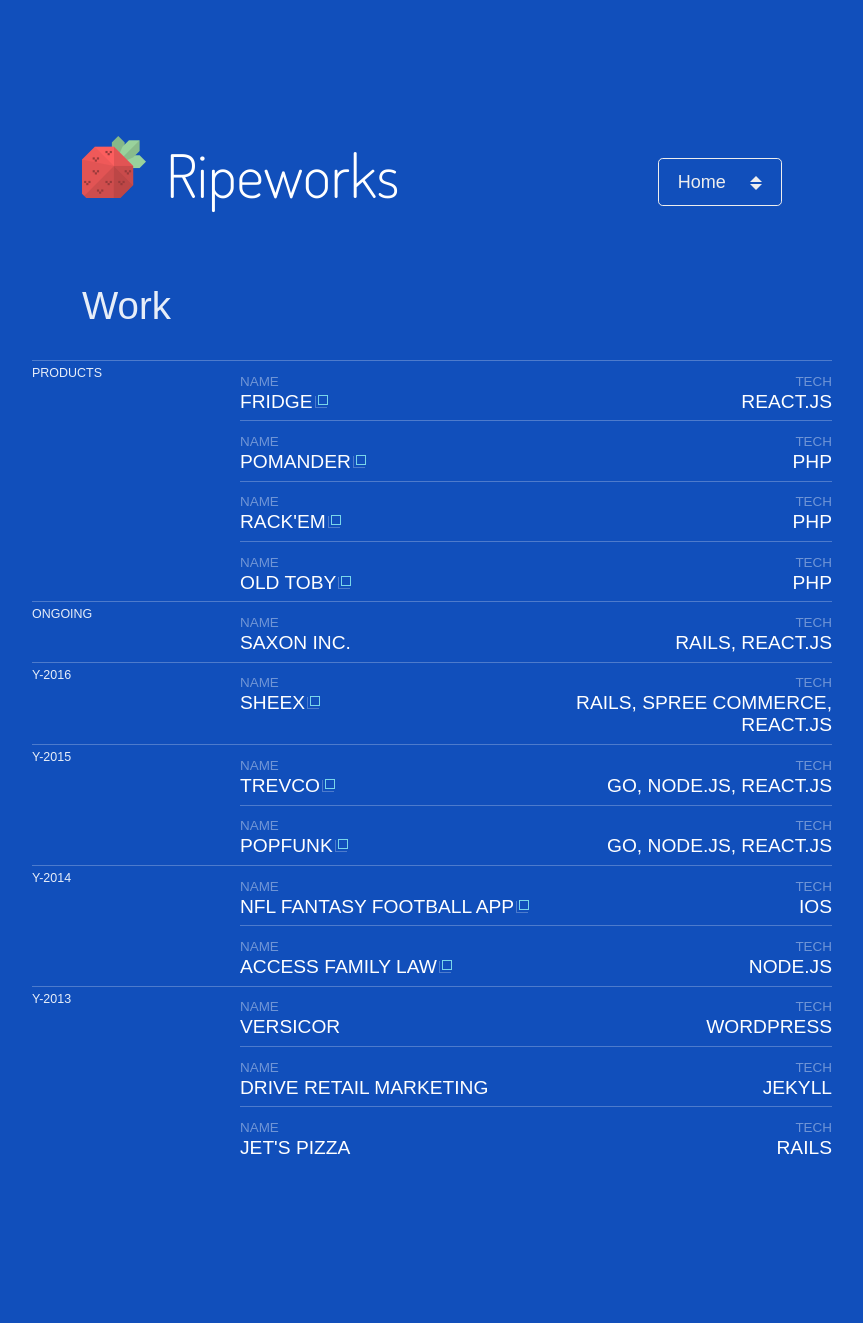
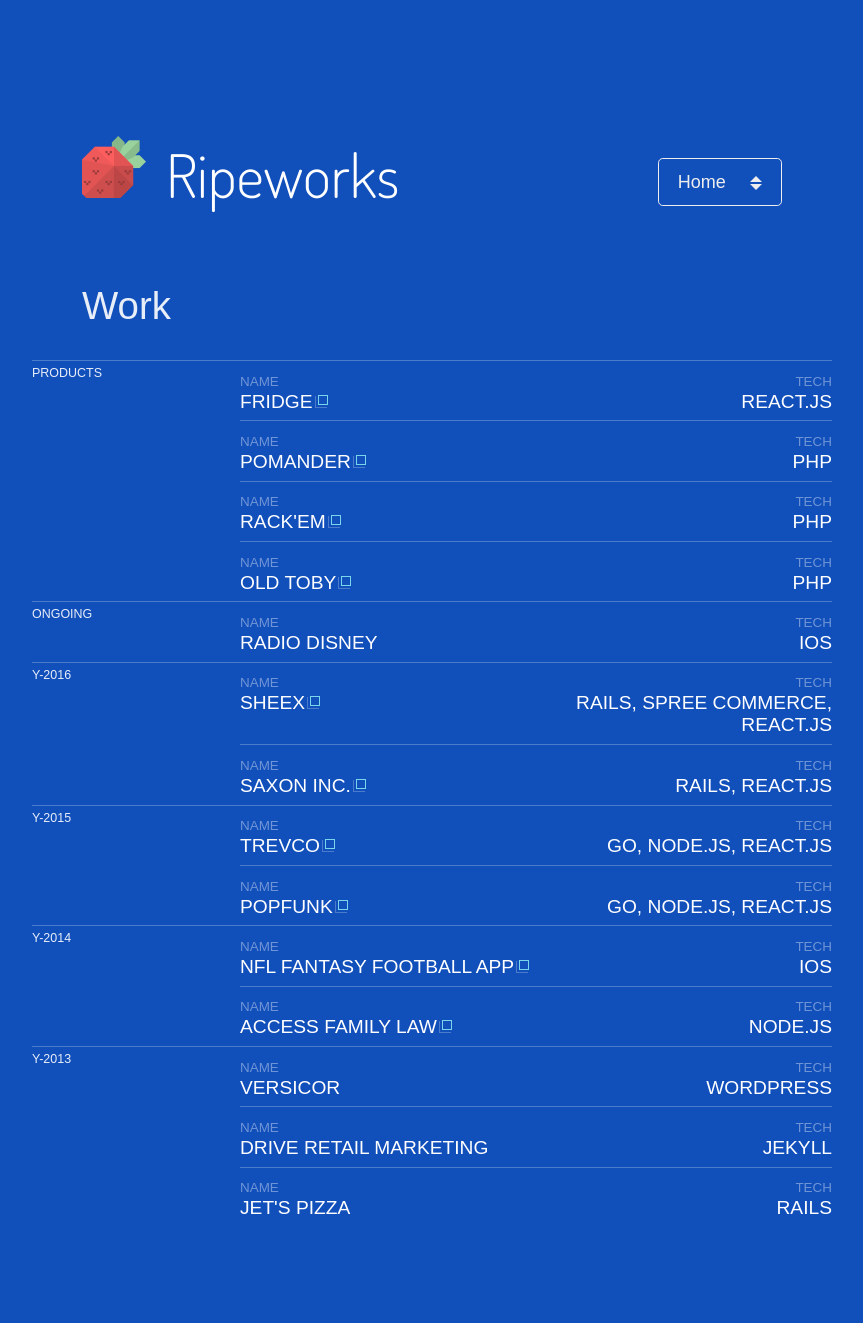
Before and after one commit to ripeworks/ripeworks.github.io, a Jekyll site: the page built from work/index.html, in a window 1280 px wide. Shown: the whole page, without its empty margins (208-1071 px from the left). Built offline with Jekyll 4.4.1, drawn with Linux system fonts in a browser that asks for light colours; before the commit the page ends 1263 px from its top, so only the background shows below that.

Commit message:
updating projects

```diff
--- a/_data/ongoing.yml
+++ b/_data/ongoing.yml
@@ -1,2 +1,2 @@
-- name: Saxon Inc.
-  tech: Rails, React.js
+- name: Radio Disney
+  tech: iOS
--- a/_data/projects2016.yml
+++ b/_data/projects2016.yml
@@ -1,3 +1,6 @@
 - name: SHEEX
   tech: Rails, Spree Commerce, React.js
   link: https://www.sheex.com
+- name: Saxon Inc.
+  tech: Rails, React.js
+  link: https://www.saxoninc.com
```
